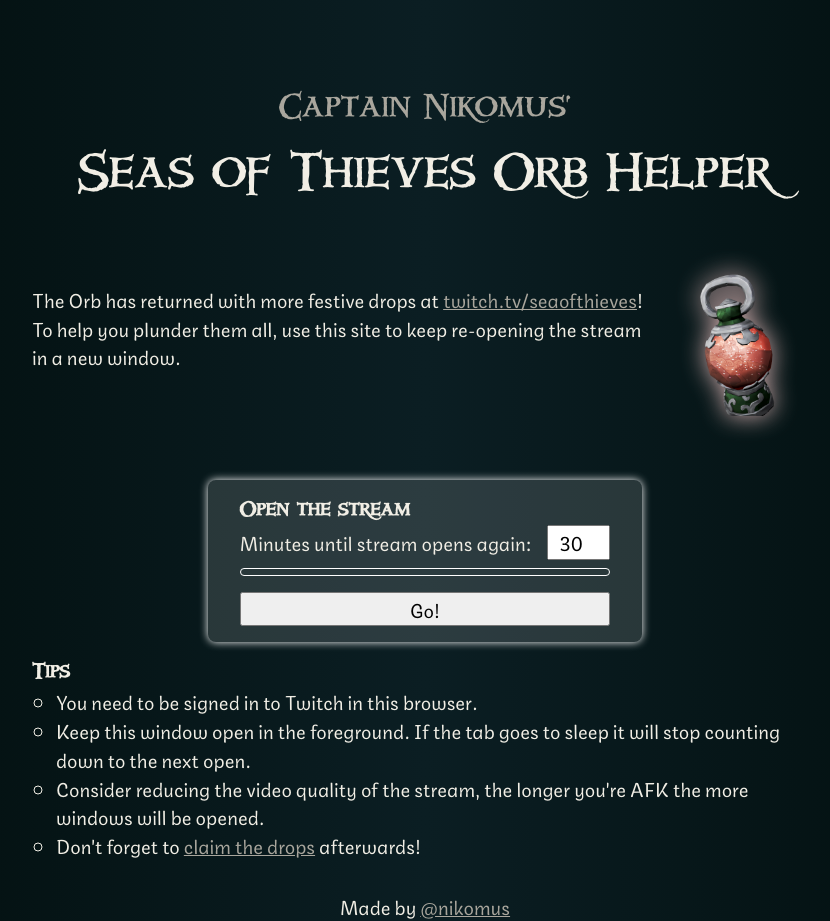
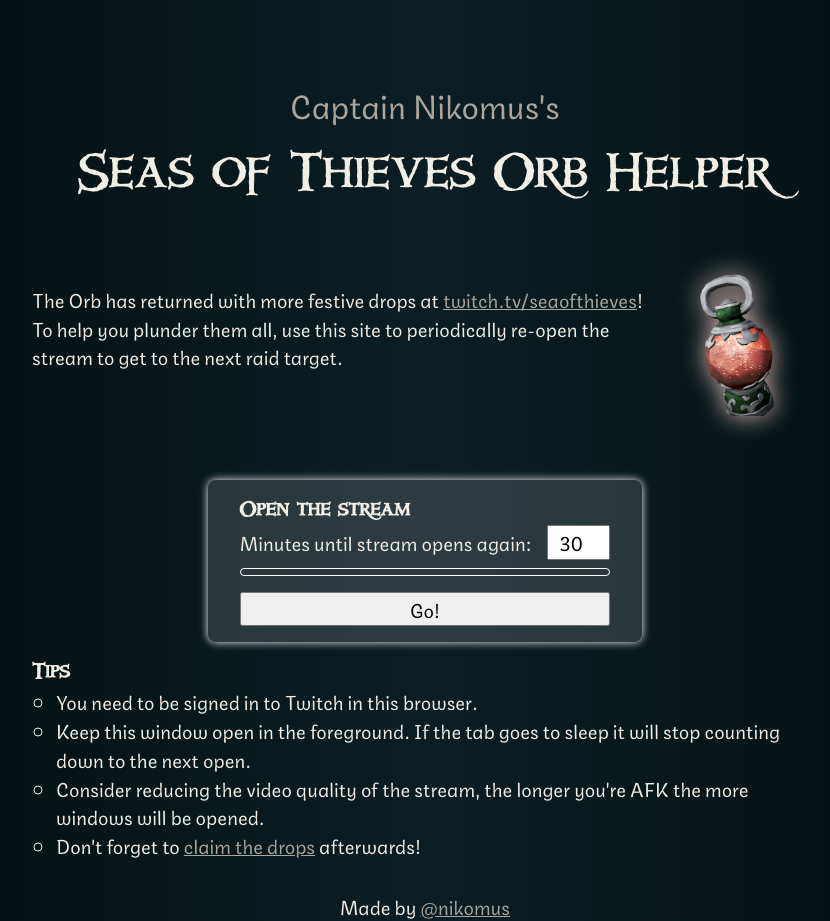
Before and after one commit to Nikomus/orb, a Next.js app: page / in a window 1280 px wide. Shown: the whole page, without its empty margins (215-1045 px from the left). Built offline with nearby package versions, Linux system fonts and the light colour scheme.

Commit message:
Fix ESLint unescaped entites error

```diff
--- a/pages/index.tsx
+++ b/pages/index.tsx
@@ -59,7 +59,7 @@ export default function Home() {
       </Head>
       <main className={styles.main}>
         <h1>
-          <span>Captain Nikomus'</span>
+          <span>Captain Nikomus&apos;s</span>
           <br />
           Seas of Thieves Orb Helper
         </h1>
@@ -74,8 +74,8 @@ export default function Home() {
             >
               twitch.tv/seaofthieves
             </a>
-            ! To help you plunder them all, use this site to keep re-opening the
-            stream in a new window.
+            ! To help you plunder them all, use this site to periodically
+            re-open the stream to get to the next raid target.
           </p>
           <img src='/orb.png' alt='The orb' />
         </div>
--- a/styles/Home.module.css
+++ b/styles/Home.module.css
@@ -16,9 +16,10 @@
 }
 
 .main h1 span {
+  color: #a9a69d;
   font-size: 1.5rem;
+  font-family: 'Plovdiv', sans-serif;
   font-weight: normal;
-  color: #a9a69d;
 }
 
 @media (min-width: 600px) {
```
